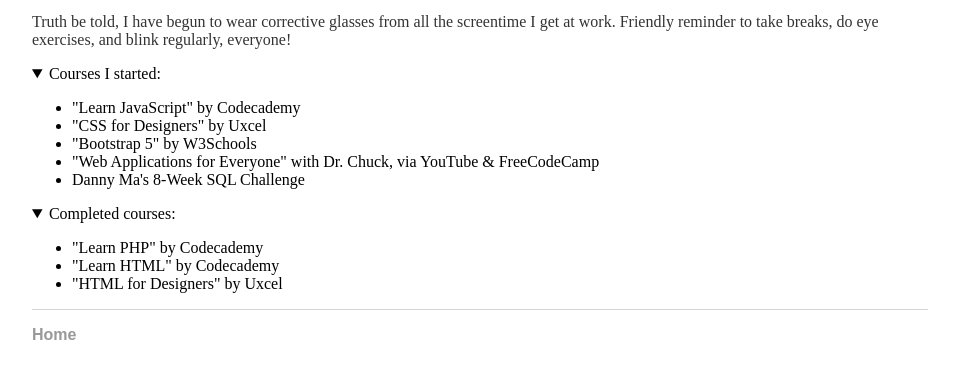
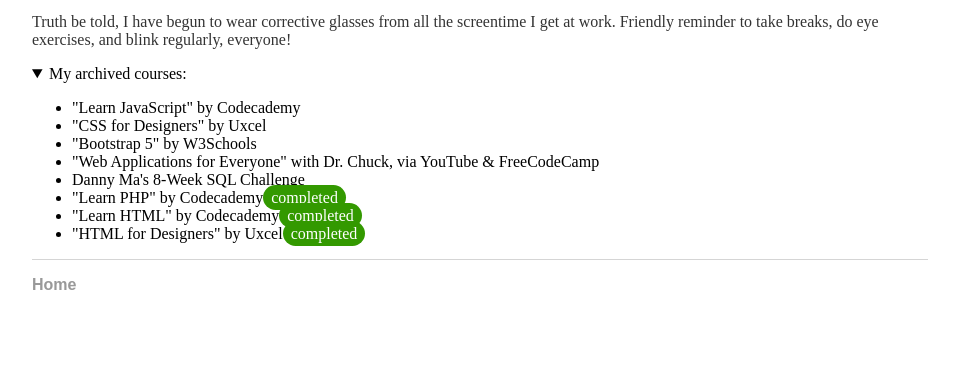
Before and after one commit to elyzzab/elyzzab.github.io, a plain HTML site: page index.html in a window 1280 px wide. Shown: the part 215-594 px from the top of the page, without its empty margins (160-1119 px from the left). Drawn offline with Linux system fonts and the light colour scheme.

Commit message:
Update index.html
Merged course lists and added completion badges

```diff
--- a/index.html
+++ b/index.html
@@ -25,21 +25,16 @@
             If I am not joining database tables for a report, then I am working on the frontend and backend of a web application that helps users access and track certain data.</p>
         <p>Truth be told, I have begun to wear corrective glasses from all the screentime I get at work. Friendly reminder to take breaks, do eye exercises, and blink regularly, everyone!</p>
         <details open>
-            <summary>Courses I started:</summary>
+            <summary>My archived courses:</summary>
             <ul>
                 <li>"Learn JavaScript" by Codecademy</li>
                 <li>"CSS for Designers" by Uxcel</li>
                 <li>"Bootstrap 5" by W3Schools</li>
                 <li>"Web Applications for Everyone" with Dr. Chuck, via YouTube & FreeCodeCamp</li>
                 <li>Danny Ma's 8-Week SQL Challenge</li>
-            </ul>
-        </details>
-        <details open>
-            <summary>Completed courses:</summary>
-            <ul>
-                <li>"Learn PHP" by Codecademy</li>
-                <li>"Learn HTML" by Codecademy</li>
-                <li>"HTML for Designers" by Uxcel</li>
+                <li>"Learn PHP" by Codecademy<span class="pill-badge">completed</span></li>
+                <li>"Learn HTML" by Codecademy<span class="pill-badge">completed</span></li>
+                <li>"HTML for Designers" by Uxcel<span class="pill-badge">completed</span></li>
             </ul>
          </details>
     </div>
```
